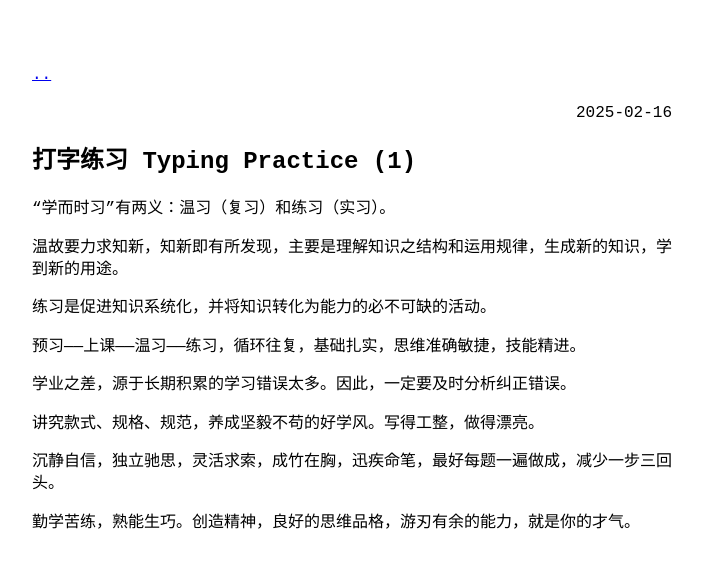
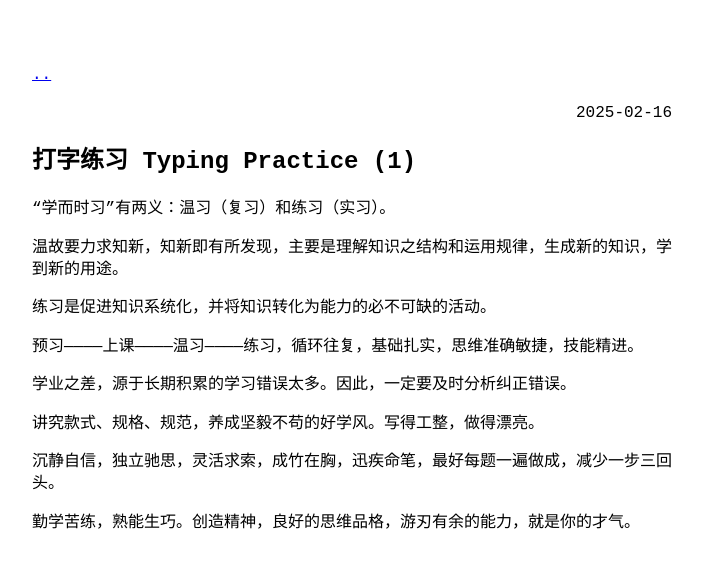
Before and after one commit to szxzip/szxzip.org, a Jekyll site: the page built from _posts/2025-02-16-typing-practice-(1).md, in a window 1280 px wide. Shown: the top 568 px of the page, without its empty margins (288-990 px from the left). Built offline with Jekyll 4.4.1, drawn with Linux system fonts in a browser that asks for light colours.

```diff
--- a/_posts/2025-02-16-typing-practice-(1).md
+++ b/_posts/2025-02-16-typing-practice-(1).md
@@ -10,7 +10,7 @@ title: 打字练习 Typing Practice (1)
 
 练习是促进知识系统化，并将知识转化为能力的必不可缺的活动。
 
-预习——上课——温习——练习，循环往复，基础扎实，思维准确敏捷，技能精进。
+预习————上课————温习————练习，循环往复，基础扎实，思维准确敏捷，技能精进。
 
 学业之差，源于长期积累的学习错误太多。因此，一定要及时分析纠正错误。
 
```
